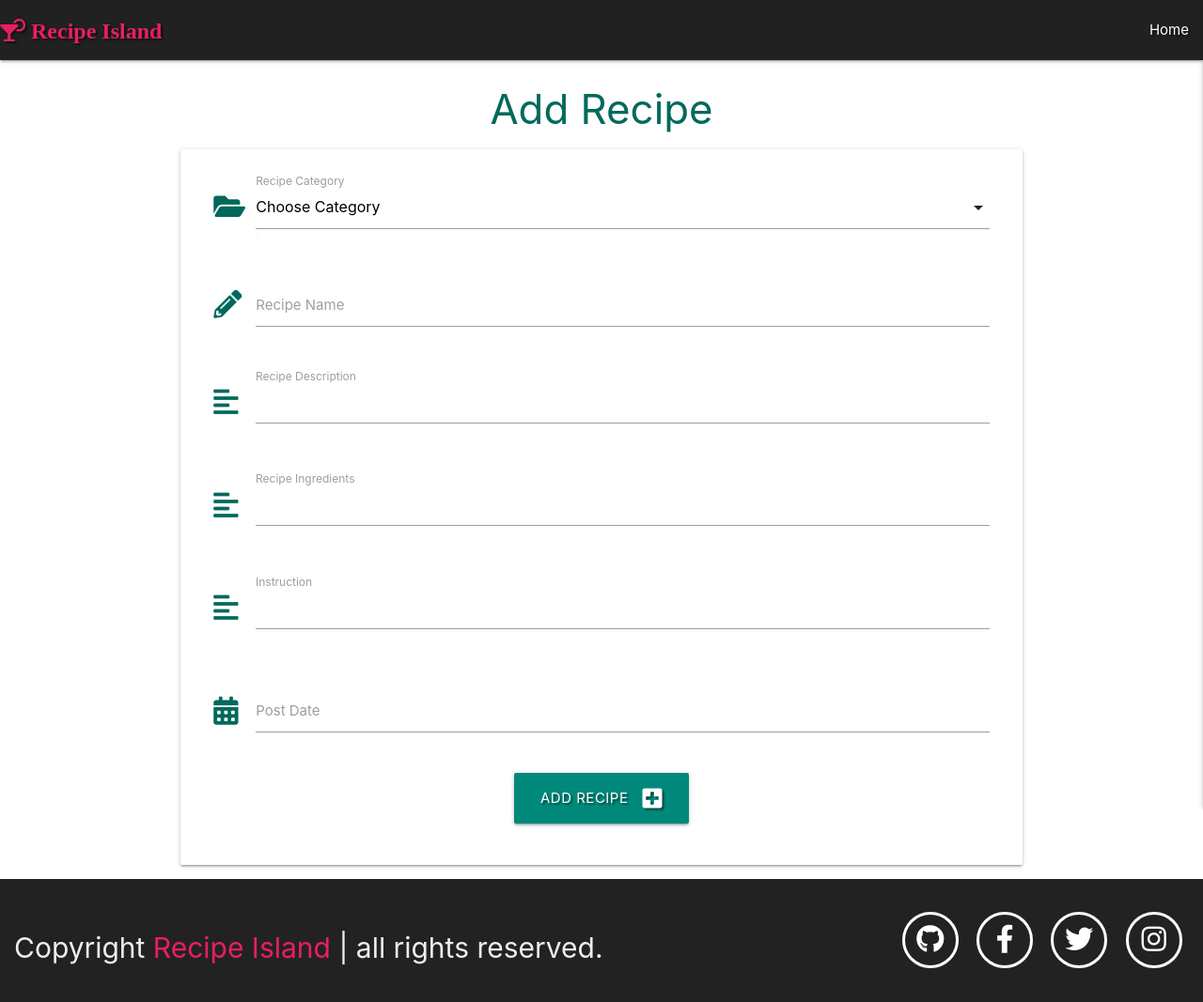
After one commit to Code-Institute-Submissions/atiqbeenrahim-milestone-project-03_julyResub, a Flask app: page /add_recipe in a window 1280 px wide. The commit adds this page. Shown: the whole page at 94% size. Run offline with Flask 2, Linux system fonts and the light colour scheme; data that the repository does not hold is empty; some libraries are stand-ins or nearby versions.

Commit message:
added CRUD functionality, necessary templates

```diff
--- a/app.py
+++ b/app.py
@@ -21,6 +21,20 @@ mongo = PyMongo(app)
 @app.route("/")
 def home():
     return render_template("home.html")
+
+
+
+@app.route("/get_recipes")
+def get_recipes():
+    recipes = list(mongo.db.recipes.find())
+    return render_template("recipes.html", recipes=recipes)
+
+
+@app.route("/search", methods=["GET", "POST"])
+def search():
+    query = request.form.get("query")
+    recipes = list(mongo.db.recipes.find({"$text": {"$search": query}}))
+    return render_template("recipes.html", recipes=recipes)
 
 
 @app.route("/register", methods=["GET", "POST"])
@@ -97,6 +111,95 @@ def logout():
     return redirect(url_for("home"))
 
 
+@app.route("/add_recipe", methods=["GET", "POST"])
+def add_recipe():
+    if request.method == "POST":
+        recipe = {
+            "recipe_image": request.form.get("recipe_image"),
+            "category_name": request.form.get("category_name"),
+            "recipe_name": request.form.get("recipe_name"),
+            "recipe_description": request.form.get("recipe_description"),
+            "recipe_ingredients": request.form.get("recipe_ingredients"),
+            "instruction": request.form.get("instruction"),
+            "date": request.form.get("date"),
+            "created_by": session["user"]
+        }
+        mongo.db.recipes.insert_one(recipe)
+        flash("Recipe Successfully Added")
+        return redirect(url_for("get_recipes"))
+
+    categories = mongo.db.categories.find().sort("category_name", 1)
+    return render_template("add_recipe.html", categories=categories)
+
+
+@app.route("/edit_recipe/<recipe_id>", methods=["GET", "POST"])
+def edit_recipe(recipe_id):
+    if request.method == "POST":
+        submit = {
+            "recipe_image": request.form.get("recipe_image"),
+            "category_name": request.form.get("category_name"),
+            "recipe_name": request.form.get("recipe_name"),
+            "recipe_description": request.form.get("recipe_description"),
+            "recipe_ingredients": request.form.get("recipe_ingredients"),
+            "instruction": request.form.get("instruction"),
+            "date": request.form.get("date"),
+            "created_by": session["user"]
+        }
+        mongo.db.recipes.update({"_id": ObjectId(recipe_id)}, submit)
+        flash("Recipe Successfully Updated")
+
+    recipe = mongo.db.recipes.find_one({"_id": ObjectId(recipe_id)})
+    categories = mongo.db.categories.find().sort("category_name", 1)
+    return render_template("edit_recipe.html", recipe=recipe, categories=categories)
+
+
+@app.route("/delete_recipe/<recipe_id>")
+def delete_recipe(recipe_id):
+    mongo.db.recipes.remove({"_id": ObjectId(recipe_id)})
+    flash("Recipe Successfully Deleted")
+    return redirect(url_for("get_recipes"))
+
+
+@app.route("/get_categories")
+def get_categories():
+    categories = list(mongo.db.categories.find().sort("category_name", 1))
+    return render_template("categories.html", categories=categories)
+
+
+@app.route("/add_category", methods=["GET", "POST"])
+def add_category():
+    if request.method == "POST":
+        category = {
+            "category_name": request.form.get("category_name")
+        }
+        mongo.db.categories.insert_one(category)
+        flash("New Category Added")
+        return redirect(url_for("get_categories"))
+
+    return render_template("add_category.html")
+
+
+@app.route("/edit_category/<category_id>", methods=["GET", "POST"])
+def edit_category(category_id):
+    if request.method == "POST":
+        submit = {
+            "category_name": request.form.get("category_name")
+        }
+        mongo.db.categories.update({"_id": ObjectId(category_id)}, submit)
+        flash("Category Successfully Updated")
+        return redirect(url_for("get_categories"))
+
+    category = mongo.db.categories.find_one({"_id": ObjectId(category_id)})
+    return render_template("edit_category.html", category=category)
+
+
+@app.route("/delete_category/<category_id>")
+def delete_category(category_id):
+    mongo.db.categories.remove({"_id": ObjectId(category_id)})
+    flash("Category Successfully Deleted")
+    return redirect(url_for("get_categories"))
+
+
 if __name__ == "__main__":
     app.run(host=os.environ.get("IP"),
             port=int(os.environ.get("PORT")),
--- a/static/css/style.css
+++ b/static/css/style.css
@@ -15,6 +15,8 @@
     line-height: 42px;
 }
 
+
+/* Hero section */
 .home {
     display: flex;
     align-items: center;
@@ -78,3 +80,93 @@ video {
     color: #fff;
     text-shadow: 0 0.3rem 0.5rem #000;
 }
+
+/* Footer section */
+
+.footer {
+    display: flex;
+    align-items: center;
+    justify-content: space-between;
+    padding: 1rem;
+    background: #222;
+}
+
+.footer .credit {
+    font-size: 2rem;
+    color: #eee;
+}
+
+.footer .credit span {
+    color: #e91e63;
+}
+
+.footer .icons a {
+    font-size: 2rem;
+    margin: 0 0.5rem;
+    height: 4rem;
+    width: 4rem;
+    line-height: 3.5rem;
+    text-align: center;
+    border-radius: 50%;
+    color: #fff;
+    border: 0.2rem solid #fff;
+    transition: 0.2s linear;
+}
+
+.footer .icons a:hover {
+    background: #e91e63;
+}
+
+/* media queries  */
+
+@media (max-width: 991px) {
+    .home {
+        flex-flow: column;
+        padding: 1.5rem;
+    }
+    .home .content {
+        text-align: center;
+    }
+    .home .content h2 {
+        font-size: 4rem;
+    }
+    .home .content h3 {
+        font-size: 3.5rem;
+    }
+    .home .content p {
+        font-size: 1.9rem;
+        padding: 0;
+        border: none;
+    }
+    .home .form-container form input {
+        margin: 10px 0;
+    }
+    .home .form-container {
+        flex-direction: column;
+        align-items: stretch;
+    }
+}
+
+@media (max-width: 768px) {
+    html {
+        font-size: 55%;
+    }
+
+    .footer {
+        flex-flow: column;
+    }
+    .footer .credit {
+        text-align: center;
+        padding-bottom: 3rem;
+    }
+}
+
+@media (max-width: 500px) {
+    .home .form-container {
+        width: 100%;
+    }
+    .home .form-container form {
+        width: 100%;
+        margin: 3rem 0;
+    }
+}
--- a/static/js/script.js
+++ b/static/js/script.js
@@ -1,3 +1,46 @@
-$(document).ready(function(){
-    $('.sidenav').sidenav();
-  });
+/*
+    jQuery for MaterializeCSS initialization
+*/
+
+$(document).ready(function () {
+    $(".sidenav").sidenav({edge: "right"});
+    $(".collapsible").collapsible();
+    $(".tooltipped").tooltip();
+    $("select").formSelect();
+    $('.datepicker').datepicker({
+        format: "dd mmmm, yyyy",
+        yearRange: 3,
+        showClearBtn: true,
+        i18n: {
+            done: "Select"
+        }
+    });
+
+    validateMaterializeSelect();
+    function validateMaterializeSelect() {
+        let classValid = { "border-bottom": "1px solid #4caf50", "box-shadow": "0 1px 0 0 #4caf50" };
+        let classInvalid = { "border-bottom": "1px solid #f44336", "box-shadow": "0 1px 0 0 #f44336" };
+        if ($("select.validate").prop("required")) {
+            $("select.validate").css({ "display": "block", "height": "0", "padding": "0", "width": "0", "position": "absolute" });
+        }
+        $(".select-wrapper input.select-dropdown").on("focusin", function () {
+            $(this).parent(".select-wrapper").on("change", function () {
+                if ($(this).children("ul").children("li.selected:not(.disabled)").on("click", function () { })) {
+                    $(this).children("input").css(classValid);
+                }
+            });
+        }).on("click", function () {
+            if ($(this).parent(".select-wrapper").children("ul").children("li.selected:not(.disabled)").css("background-color") === "rgba(0, 0, 0, 0.03)") {
+                $(this).parent(".select-wrapper").children("input").css(classValid);
+            } else {
+                $(".select-wrapper input.select-dropdown").on("focusout", function () {
+                    if ($(this).parent(".select-wrapper").children("select").prop("required")) {
+                        if ($(this).css("border-bottom") != "1px solid rgb(76, 175, 80)") {
+                            $(this).parent(".select-wrapper").children("input").css(classInvalid);
+                        }
+                    }
+                });
+            }
+        });
+    }
+});
--- /dev/null
+++ b/templates/add_recipe.html
@@ -0,0 +1,79 @@
+{% extends "base.html" %}
+{% block content %}
+
+    <h3 class="teal-text text-darken-3 center-align">Add Recipe</h3>
+
+    <div class="row card-panel greay lighten-5">
+        <form class="col s12" method="POST" action="{{ url_for('add_recipe') }}">
+            <!--Recipe Category-->
+            <div class="row">
+                <div class="input-field col s12">
+                    <i class="fas fa-folder-open prefix teal-text text-darken-3"></i>
+                        <select id="category_name" name="category_name" class="validate" required>
+                            <option value="" disabled selected>Choose Category</option>
+                            {% for category in categories %}
+                            <option value="{{ category.category_name }}">{{ category.category_name }}</option>
+                            {% endfor %}
+                        </select>
+                            <label for="category_name">Recipe Category</label>
+                </div>
+            </div>
+            <!-- recipe name -->
+            <div class="row">
+                <div class="input-field col s12">
+                    <i class="fas fa-pencil-alt prefix teal-text text-darken-3"></i>
+                    <input id="recipe_name" name="recipe_name" minlength="5" maxlength="50"
+                        type="text" class="validate" required>
+                    <label for="recipe_name">Recipe Name</label>
+                </div>
+            </div>
+            <!-- recipe description -->
+            <div class="row">
+                <div class="input-field col s12">
+                    <i class="fas fa-align-left prefix teal-text text-darken-3"></i>
+                    <textarea id="recipe_description" name="recipe_description" minlength="5"
+                        maxlength="200" class="materialize-textarea validate" required>
+                    </textarea>
+                    <label for="recipe_description">Recipe Description</label>
+                </div>
+            </div>
+            <!-- recipe ingredients -->
+            <div class="row">
+                <div class="input-field col s12">
+                    <i class="fas fa-align-left prefix teal-text text-darken-3"></i>
+                    <textarea id="recipe_ingredients" name="recipe_ingredients" minlength="5"
+                        maxlength="200" class="materialize-textarea validate" required>
+                    </textarea>
+                    <label for="recipe_ingredients">Recipe Ingredients</label>
+                </div>
+            </div>
+            <!-- instruction -->
+            <div class="row">
+                <div class="input-field col s12">
+                    <i class="fas fa-align-left prefix teal-text text-darken-3"></i>
+                    <textarea id="instruction" name="instruction" minlength="5"
+                        maxlength="200" class="materialize-textarea validate" required>
+                    </textarea>
+                    <label for="instruction">Instruction</label>
+                </div>
+            </div>
+            <!-- date picker -->
+            <div class="row">
+                <div class="input-field col s12">
+                    <i class="fas fa-calendar-alt prefix teal-text text-darken-3"></i>
+                    <input id="date" name="date" type="text" class="datepicker validate" required>
+                    <label for="date">Post Date</label>
+                </div>
+            </div>
+            <!--Submit button-->
+            <div class="row">
+                <div class="col s12 center-align">
+                    <button type="submit" class="btn-large teal darken-1 text-shadow">
+                        Add Recipe <i class="fas fa-plus-square right"></i>
+                    </button>
+                </div>
+            </div>
+        </form>
+    </div>
+
+{% endblock %}
--- a/templates/base.html
+++ b/templates/base.html
@@ -15,30 +15,36 @@
 
     <header>
         <!---top navbar--->
-        <div class="navbar-fixed">
-            <nav>
-                <div class="nav-wrapper teal">
-                    <a href="{{ url_for('home') }}" class="brand-logo">Recipe Island</a>
-                    <a href="#" data-target="mobile-demo" class="sidenav-trigger"><i class="material-icons">menu</i></a>
+        <nav class="nav-extended text-shadow grey darken-4">
+            <div class="nav-wrapper">
+                <a href="{{ url_for('home') }}" class="brand-logo pink-text"><i class="fas fa-cocktail">&nbspRecipe Island</i></a>
+                <a href="#" data-target="mobile-demo" class="sidenav-trigger right"><i class="fas fa-bars"></i></a>
                     <ul class="right hide-on-med-and-down">
                         <li><a href="{{ url_for('home') }}">Home</a></li>
-                        <li><a href="#">Profile</a></li>
-                        <li><a href="#">Receipes</a></li>
-                        <li><a href="#">Add Recipe</a></li>
-                        <li><a href="#">Manage Recipe</a></li>
+                        {% if session.user %}
+                            <li><a href="{{ url_for('profile', username=session['user']) }}">Profile</a></li>
+                            <li><a href="{{ url_for('get_recipes') }}">Receipes</a></li>
+                            <li><a href="{{ url_for('add_recipe') }}">New Recipe</a></li>
+                            {% if session.user|lower == "admin"|lower %}
+                                <li><a href="{{ url_for('get_categories') }}">Manage Category</a></li>
+                            {% endif %}
                             <li><a href="{{ url_for('logout') }}">Log Out</a></li>
+                        {% endif %}
                     </ul>
             </div>
         </nav>
             <ul class="sidenav" id="mobile-demo">
                 <li><a href="{{ url_for('home') }}">Home</a></li>
+                    {% if session.user %}
                         <li><a href="#">Profile</a></li>
                         <li><a href="#">Receipes</a></li>
                         <li><a href="#">Add Recipe</a></li>
+                            {% if session.user|lower == "admin"|lower %}
                                 <li><a href="#">Manage Recipe</a></li>
+                            {% endif %}
                         <li><a href="{{ url_for('logout') }}">Log Out</a></li>
+                    {% endif %}
             </ul>
-        </div>
     </header>
 
     <section>
@@ -59,6 +65,16 @@
         {% endblock %}
     </main>
 
+    <section class="footer">
+        <h1 class="credit">Copyright <span>Recipe Island</span> | all rights reserved.</h1>
+            <div class="icons">
+                <a href="https://github.com/atiqbeenrahim/milestone-project-03" class="fab fa-github"></a>
+                <a href="#" class="fab fa-facebook-f"></a>
+                <a href="#" class="fab fa-twitter"></a>
+                <a href="#" class="fab fa-instagram"></a>
+            </div>
+    </section>
+
     <script src="https://code.jquery.com/jquery-3.6.0.min.js"
         integrity="sha256-/xUj+3OJU5yExlq6GSYGSHk7tPXikynS7ogEvDej/m4=" crossorigin="anonymous"></script>
     <script src="https://cdnjs.cloudflare.com/ajax/libs/materialize/1.0.0/js/materialize.min.js"></script>
--- a/templates/home.html
+++ b/templates/home.html
@@ -19,7 +19,7 @@
                     <!--username-->
                 <div class="row">
                     <div class="input-field col s12">
-                        <i class="fas fa-user-cog prefix white-text darken-1"></i>
+                        <i class="fas fa-user-cog prefix pink-text darken-1"></i>
                         <input id="username" name="username" type="text" minlength="5" maxlength="15" pattern="^[a-zA-Z0-9]{5,15}$" class="validate" required>
                         <label for="username">Username</label>
                     </div>
@@ -27,13 +27,13 @@
                 <!--password-->
                 <div class="row">
                     <div class="input-field col s12">
-                        <i class="fas fa-user-lock prefix white-text darken-1"></i>
+                        <i class="fas fa-user-lock prefix pink-text darken-1"></i>
                         <input id="password" name="password" type="password" minlength="5" maxlength="15" pattern="^[a-zA-Z0-9]{5,15}$" class="validate" required>
                         <label for="password">Password</label>
                     </div>
                     <!--Login-->
                     <div class="row">
-                        <button type="submit" class="col s12 btn-large white-text darken-1 text-shadow">
+                        <button type="submit" class="col s12 btn-large grey darken-4 white-text text-shadow">
                         Log In <i class="fas fa-sign-in-alt"></i></a>
                     </button>
                 </div>
```
Also changed, not shown: templates/add_category.html (added, +29 -0 lines), templates/categories.html (added, +30 -0 lines), templates/edit_category.html (added, +31 -0 lines), templates/edit_recipe.html (added, +92 -0 lines), templates/recipes.html (+56 -0 lines). Lines whose indentation alone changed are shown as unchanged.
